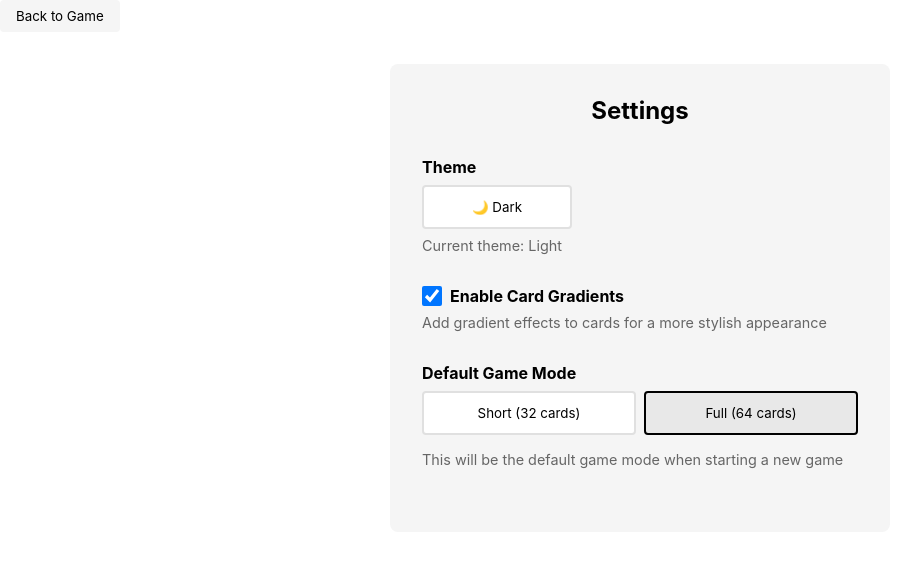
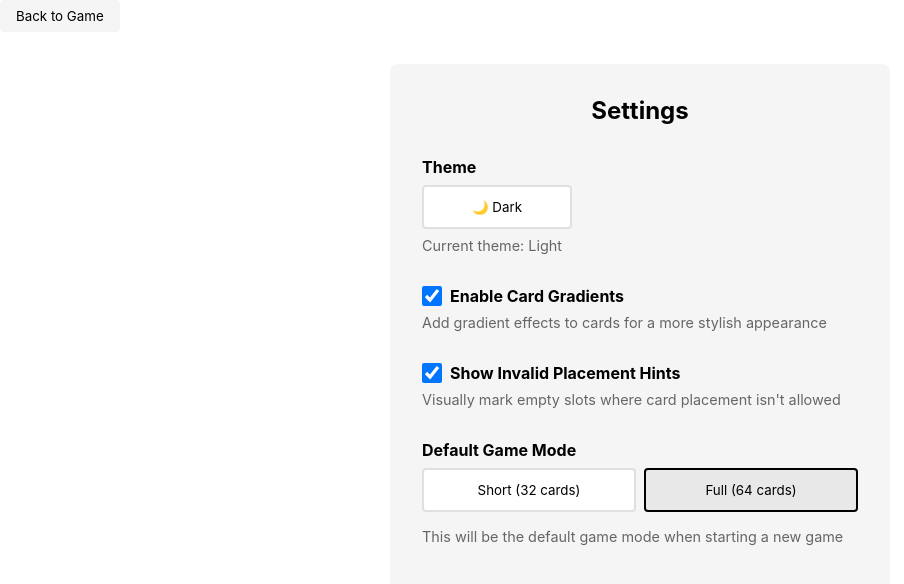
Before and after one commit to MaxDonchenko/iota-board-game, a React (Vite) app: page / in a window 1280 px wide. Both pictures are taken after a click on the button "Settings". Shown: the top 584 px of the page, without its empty margins (0-904 px from the left). Built offline with nearby package versions, Linux system fonts and the light colour scheme.

Commit message:
one more setting to highlight spots where card can't be placed

```diff
--- a/src/App.tsx
+++ b/src/App.tsx
@@ -151,6 +151,7 @@ function AppContent() {
         pendingPlacements={pendingPlacements}
         nextCardIndex={nextCardIndex}
         onPlaceCard={handlePlaceCard}
+        settings={settings}
       />
 
       {currentPlayer && (
--- a/src/components/GameBoard/GameBoard.module.css
+++ b/src/components/GameBoard/GameBoard.module.css
@@ -70,3 +70,13 @@
   cursor: not-allowed !important;
   opacity: 0.6;
 }
+
+.cell.invalidPlacement {
+  background-color: rgba(238, 29, 36, 0.1);
+  border: 1px dashed rgba(238, 29, 36, 0.4);
+}
+
+.cell.invalidPlacement:hover {
+  background-color: rgba(238, 29, 36, 0.15);
+  border-color: rgba(238, 29, 36, 0.6);
+}
--- a/src/components/GameBoard/GameBoard.tsx
+++ b/src/components/GameBoard/GameBoard.tsx
@@ -1,8 +1,10 @@
-import { useState } from 'react';
+import { useState, useMemo } from 'react';
 import { Card } from '../Card/Card';
 import { Grid } from '@/game/Grid';
+import { Validation } from '@/game/Validation';
 import type { Coordinate } from '@/types/Grid.types';
 import type { Card as CardType } from '@/game/Card';
+import type { GameSettings } from '@/types/Game.types';
 import styles from './GameBoard.module.css';
 
 interface GameBoardProps {
@@ -12,6 +14,7 @@ interface GameBoardProps {
   pendingPlacements?: Array<{ card: CardType; position: Coordinate }>;
   nextCardIndex?: number;
   onPlaceCard?: (position: Coordinate) => void;
+  settings?: GameSettings;
 }
 
 export function GameBoard({
@@ -20,7 +23,8 @@ export function GameBoard({
   selectedCards = [],
   pendingPlacements = [],
   nextCardIndex = 0,
-  onPlaceCard
+  onPlaceCard,
+  settings
 }: GameBoardProps) {
   const [hoveredCell, setHoveredCell] = useState<Coordinate | null>(null);
 
@@ -54,6 +58,46 @@ export function GameBoard({
       maxY: maxY + 2,
     };
   };
+
+  // Calculate invalid placements when in placement mode and setting is enabled
+  const invalidPlacements = useMemo(() => {
+    if (!settings?.showInvalidPlacements || selectedCards.length === 0 || nextCardIndex >= selectedCards.length) {
+      return new Set<string>();
+    }
+
+    const invalid = new Set<string>();
+    const nextCard = selectedCards[nextCardIndex];
+    const bounds = getBounds();
+
+    // Create a temporary grid with pending placements
+    const tempGrid = new Grid();
+    for (const [key, card] of grid.positions.entries()) {
+      const [x, y] = key.split(',').map(Number);
+      tempGrid.addCard(x, y, card);
+    }
+    for (const placement of pendingPlacements) {
+      tempGrid.addCard(placement.position.x, placement.position.y, placement.card);
+    }
+
+    // Check each empty cell in visible bounds
+    for (let y = bounds.minY; y <= bounds.maxY; y++) {
+      for (let x = bounds.minX; x <= bounds.maxX; x++) {
+        if (tempGrid.hasCard(x, y)) continue; // Skip occupied cells
+
+        // Check if placing the next card here would be valid
+        const result = Validation.validatePlacement(
+          [{ card: nextCard, position: { x, y } }],
+          tempGrid
+        );
+
+        if (!result.isValid) {
+          invalid.add(`${x},${y}`);
+        }
+      }
+    }
+
+    return invalid;
+  }, [grid, selectedCards, nextCardIndex, pendingPlacements, settings?.showInvalidPlacements]);
 
   const bounds = getBounds();
   const width = bounds.maxX - bounds.minX + 1;
@@ -102,10 +146,11 @@ export function GameBoard({
       const isPlacementMode = selectedCards.length > 0 && nextCardIndex < selectedCards.length;
       const isClickable = !hasCard && isPlacementMode && !pendingPlacements.some(p => p.position.x === x && p.position.y === y);
       const isNotAllowed = hasCard && isPlacementMode;
+      const isInvalidPlacement = !hasCard && isPlacementMode && invalidPlacements.has(`${x},${y}`);
 
       // Determine cursor for card
       let cardCursor: 'pointer' | 'not-allowed' | undefined;
-      if (isNotAllowed) {
+      if (isNotAllowed || isInvalidPlacement) {
         cardCursor = 'not-allowed';
       } else if (isClickable) {
         cardCursor = 'pointer';
@@ -114,7 +159,7 @@ export function GameBoard({
       cells.push(
         <div
           key={`${x},${y}`}
-          className={`${styles.cell} ${hasCard ? styles.occupied : ''} ${isHovered ? styles.hovered : ''} ${isStarter ? styles.starter : ''} ${isPreview ? styles.preview : ''} ${isNotAllowed ? styles.notAllowed : ''}`}
+          className={`${styles.cell} ${hasCard ? styles.occupied : ''} ${isHovered ? styles.hovered : ''} ${isStarter ? styles.starter : ''} ${isPreview ? styles.preview : ''} ${isNotAllowed ? styles.notAllowed : ''} ${isInvalidPlacement ? styles.invalidPlacement : ''}`}
           onClick={() => handleCellClick(x, y, hasCard)}
           onMouseEnter={() => setHoveredCell({ x, y })}
           onMouseLeave={() => setHoveredCell(null)}
--- a/src/components/Settings/Settings.tsx
+++ b/src/components/Settings/Settings.tsx
@@ -4,7 +4,7 @@ import { useTheme } from '@/context/ThemeContext';
 import styles from './Settings.module.css';
 
 export function Settings() {
-  const { settings, toggleGradients } = useTheme();
+  const { settings, toggleGradients, toggleShowInvalidPlacements } = useTheme();
 
   return (
     <div className={styles.settings}>
@@ -30,6 +30,21 @@ export function Settings() {
       </div>
 
       <div className={styles.section}>
+        <label className={styles.label}>
+          <input
+            type="checkbox"
+            checked={settings.showInvalidPlacements}
+            onChange={toggleShowInvalidPlacements}
+            className={styles.checkbox}
+          />
+          Show Invalid Placement Hints
+        </label>
+        <p className={styles.description}>
+          Visually mark empty slots where card placement isn't allowed
+        </p>
+      </div>
+
+      <div className={styles.section}>
         <GameModeSelector />
       </div>
     </div>
--- a/src/context/ThemeContext.tsx
+++ b/src/context/ThemeContext.tsx
@@ -6,6 +6,7 @@ interface ThemeContextType {
   updateSettings: (settings: Partial<GameSettings>) => void;
   toggleTheme: () => void;
   toggleGradients: () => void;
+  toggleShowInvalidPlacements: () => void;
 }
 
 const ThemeContext = createContext<ThemeContextType | undefined>(undefined);
@@ -14,6 +15,7 @@ const DEFAULT_SETTINGS: GameSettings = {
   theme: 'light',
   useGradients: true,
   gameMode: 'full',
+  showInvalidPlacements: true,
 };
 
 const STORAGE_KEY = 'iota-game-settings';
@@ -58,8 +60,15 @@ export function ThemeProvider({ children }: { children: ReactNode }) {
     }));
   };
 
+  const toggleShowInvalidPlacements = () => {
+    setSettings(prev => ({
+      ...prev,
+      showInvalidPlacements: !prev.showInvalidPlacements,
+    }));
+  };
+
   return (
-    <ThemeContext.Provider value={{ settings, updateSettings, toggleTheme, toggleGradients }}>
+    <ThemeContext.Provider value={{ settings, updateSettings, toggleTheme, toggleGradients, toggleShowInvalidPlacements }}>
       {children}
     </ThemeContext.Provider>
   );
--- a/src/types/Game.types.ts
+++ b/src/types/Game.types.ts
@@ -17,6 +17,7 @@ export interface GameSettings {
   theme: 'light' | 'dark';
   useGradients: boolean;
   gameMode: GameMode;
+  showInvalidPlacements: boolean;
 }
 
 export interface GameState {
```
